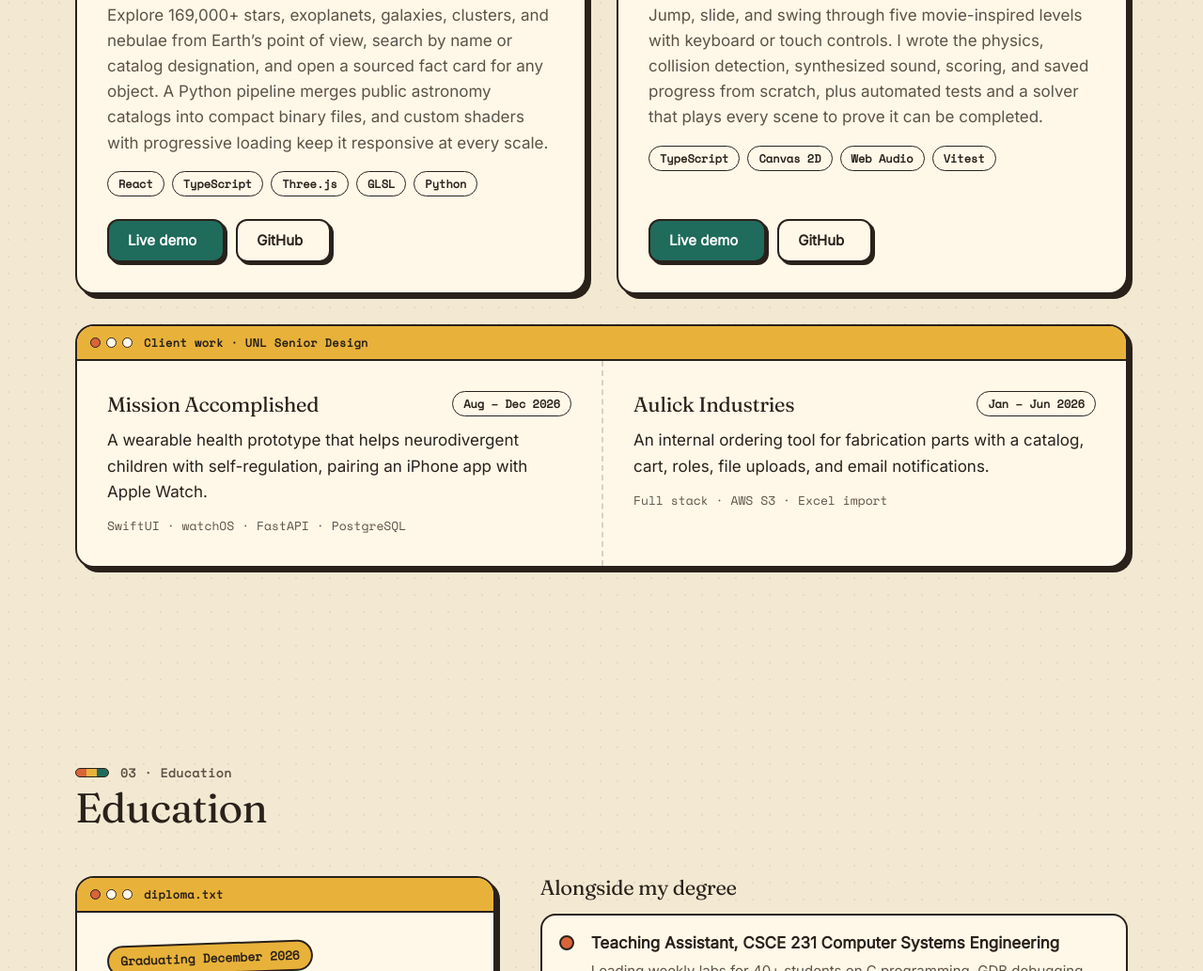
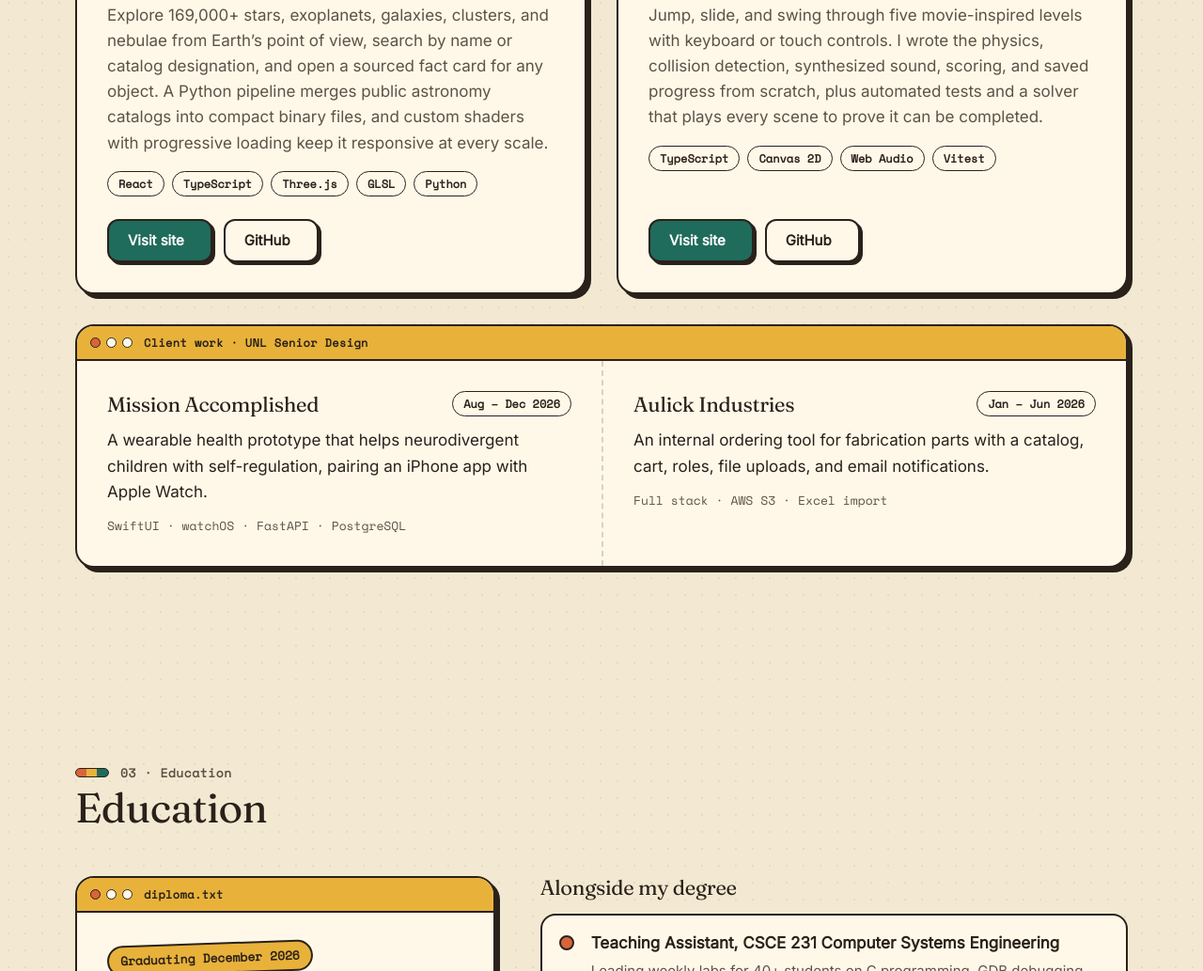
Before and after one commit to zdy718/personalsite, an Astro site: page / in a window 1280 px wide. Shown: the part 2400-3433 px from the top of the page at 94% size. Built offline with nearby package versions, Linux system fonts and the light colour scheme; Astro itself is replaced by a stand-in of ours.

Commit message:
changed live demo to visit site to better reflect status of projects

```diff
--- a/src/components/ProjectCard.astro
+++ b/src/components/ProjectCard.astro
@@ -37,7 +37,7 @@ const { project: p, image, barClass = '' } = Astro.props;
     </ul>
     <div class="actions">
       <a class="btn btn-primary" href={p.demoUrl} target="_blank" rel="noopener">
-        Live demo<span class="visually-hidden">: {p.title} (opens in a new tab)</span>
+        Visit site<span class="visually-hidden">: {p.title} (opens in a new tab)</span>
       </a>
       <a class="btn btn-secondary" href={p.sourceUrl} target="_blank" rel="noopener">
         GitHub<span class="visually-hidden">: {p.title} source (opens in a new tab)</span>
```
